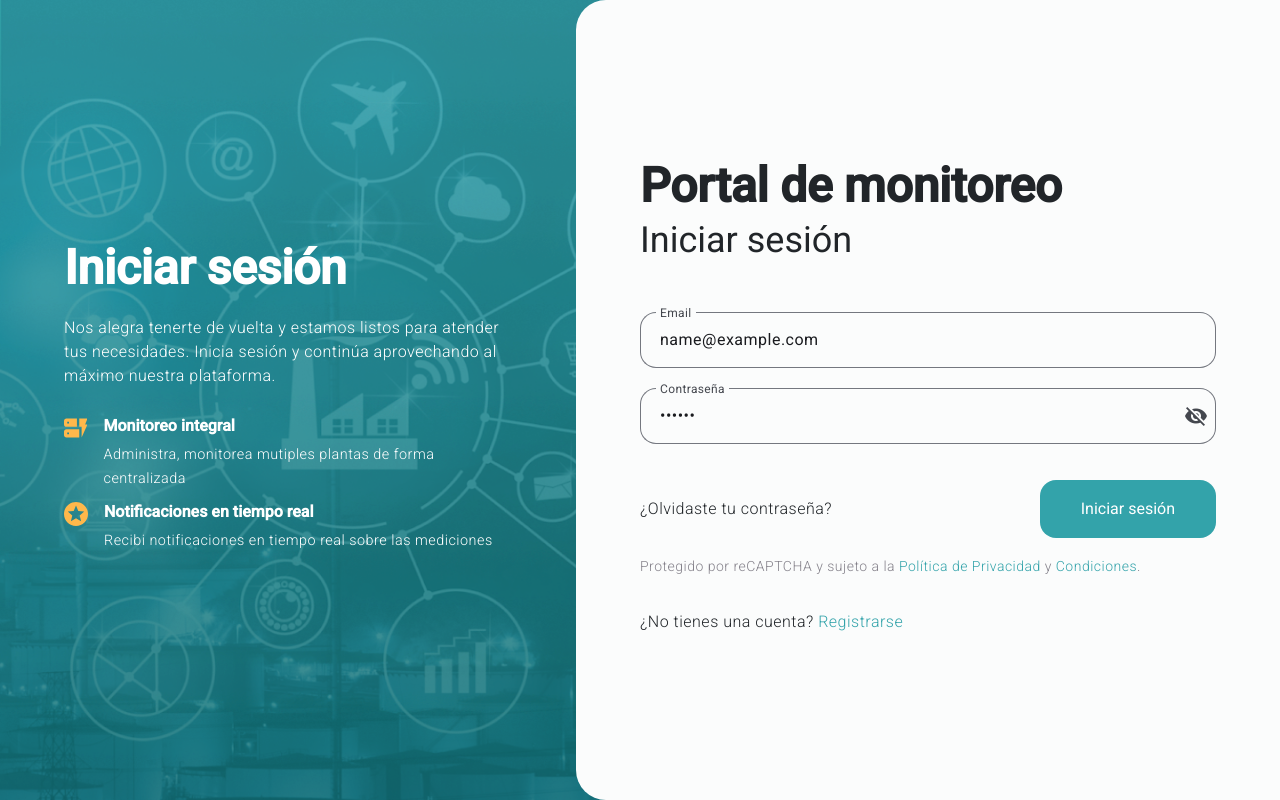
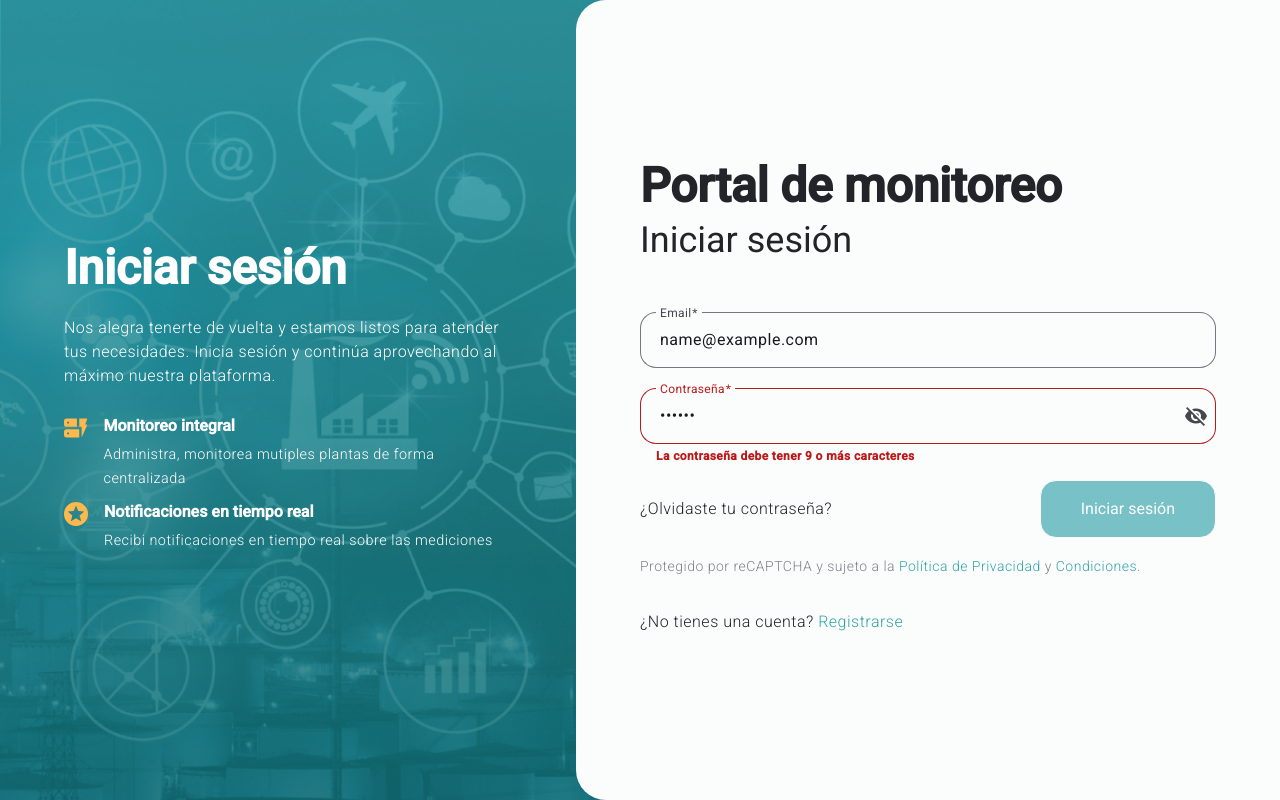
Before and after one commit to NachoGallo7/techforb-challenge-fe, an Angular app: page /login in a window 1280 px wide. Both pictures are taken after typing "name@example.com", "Sample" into the empty fields and a click on the button "visibility". Built offline with nearby package versions, Linux system fonts and the light colour scheme; no server answers; some icons are missing.

Commit message:
- Added server status messages

```diff
--- a/src/app/components/login-user/login-user.component.html
+++ b/src/app/components/login-user/login-user.component.html
@@ -47,6 +47,15 @@
       <mat-form-field appearance="outline">
         <mat-label>Email</mat-label>
         <input matInput name="email" id="email" formControlName="email">
+        @if (email?.hasError('required')) {
+          <mat-error>
+            <strong>Ingrese un email</strong>
+          </mat-error>
+        } @else if (email?.hasError('email')) {
+          <mat-error>
+            <strong>El formato del email ingresado no es correcto</strong>
+          </mat-error>
+        }
       </mat-form-field>
       <!-- PASSWORD -->
       <mat-form-field appearance="outline">
@@ -57,13 +66,22 @@
           [attr.aria-pressed]="hidePasswordSignal()">
           <mat-icon>{{hidePasswordSignal() ? 'visibility_off' : 'visibility'}}</mat-icon>
         </button>
+        @if (password?.hasError('required')) {
+          <mat-error>
+            <strong>Ingrese una contraseña</strong>
+          </mat-error>
+        } @else if (password?.hasError('minlength')) {
+          <mat-error>
+            <strong>La contraseña debe tener 9 o más caracteres</strong>
+          </mat-error>
+        }
       </mat-form-field>
       <!-- ADD THIS INNER-SPACER TO THE REGISTER COMPONENT -->
       <div class="inner-spacer"></div>
       <div class="button-container">
         <p class="password-indications" [ngClass]="{'medium-screen': breakpointLevel()>=breakpointLevelMap[Breakpoints.Medium]}">¿Olvidaste tu contraseña?</p>
         <!-- <small class="password-indications" [ngClass]="{'medium-screen': breakpointLevel()>=breakpointLevelMap[Breakpoints.Medium]}">- Al menos 8 caracteres<br>- Al menos 1 número<br>- Al menos 1 caracter especial</small> -->
-        <button class="btn submit-button" [ngClass]="{'medium-screen': breakpointLevel()>=breakpointLevelMap[Breakpoints.Medium]}" type="submit">Iniciar sesión</button>
+        <button class="btn submit-button" [ngClass]="{'medium-screen': breakpointLevel()>=breakpointLevelMap[Breakpoints.Medium]}" [disabled]="registerForm.invalid" type="submit">Iniciar sesión</button>
       </div>
       <small class="terms-service" [ngClass]="{'medium-screen': breakpointLevel()>=breakpointLevelMap[Breakpoints.Medium]}">
         Protegido por reCAPTCHA y sujeto a la <a href="https://techforb.com/es/techforb-ar" target="_blank" rel="noopener">Política de Privacidad</a> y <a href="https://techforb.com/es/techforb-ar" target="_blank" rel="noopener">Condiciones</a>.
--- a/src/app/components/login-user/login-user.component.ts
+++ b/src/app/components/login-user/login-user.component.ts
@@ -1,7 +1,7 @@
 import { BreakpointObserver, Breakpoints } from '@angular/cdk/layout';
 import { CommonModule } from '@angular/common';
 import { Component, OnInit, signal } from '@angular/core';
-import { FormBuilder, FormGroup, ReactiveFormsModule } from '@angular/forms';
+import { FormBuilder, FormGroup, ReactiveFormsModule, Validators } from '@angular/forms';
 import { MatButtonModule } from '@angular/material/button';
 import { MatFormFieldModule } from '@angular/material/form-field';
 import { MatIconModule } from '@angular/material/icon';
@@ -43,8 +43,12 @@ export class LoginUserComponent implements OnInit{
 
   ngOnInit(): void {
     this.registerForm = this.formBuilder.group({
-      email: [],
-      password: []
+      email: ['', [
+        Validators.required, Validators.email
+      ]],
+      password: ['', [
+        Validators.required, Validators.minLength(9)
+      ]]
     });
 
     this.breakpointObserver.observe([Breakpoints.XLarge, Breakpoints.Large, Breakpoints.Medium, Breakpoints.Small, Breakpoints.Handset]).subscribe(result => {
@@ -84,6 +88,13 @@ export class LoginUserComponent implements OnInit{
 
   submit(): void {
     this.userService.login(this.email?.value, this.password?.value).subscribe({
+      error: (err) => {
+        if (err.error.message && err.error.message === "Bad credentials") {
+          alert("Credenciales incorrectas, intente de nuevo")
+        } else {
+          alert("El servidor está experimentando inconvenientes. Por favor, intente de nuevo más tarde")
+        }
+      },
       next: (response => {
         this.tokenService.setToken((response as TokenDTO).token);
         console.log("RETURNED TOKEN: ");
--- a/src/app/components/register-user/register-user.component.ts
+++ b/src/app/components/register-user/register-user.component.ts
@@ -113,6 +113,9 @@ export class RegisterUserComponent implements OnInit{
 
   submit(): void {
     this.userService.register(this.username?.value, this.email?.value, this.password?.value).subscribe({
+      error: (err) => {
+        alert("El servidor está experimentando inconvenientes. Por favor, intente de nuevo más tarde")
+      },
       complete: () => this.router.navigate(['/login'])
     });
   }
```
